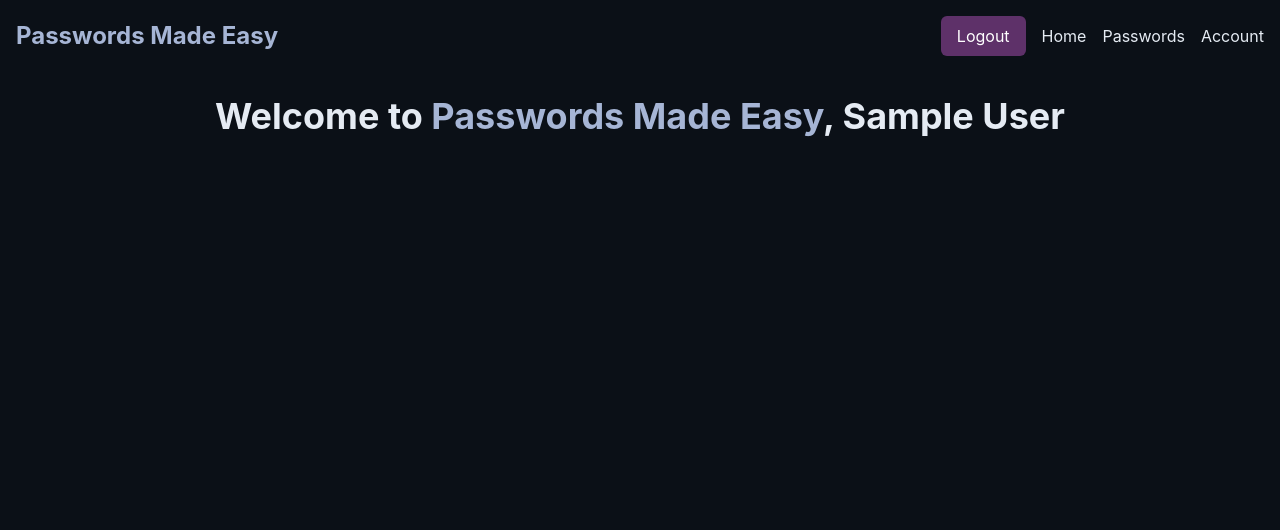
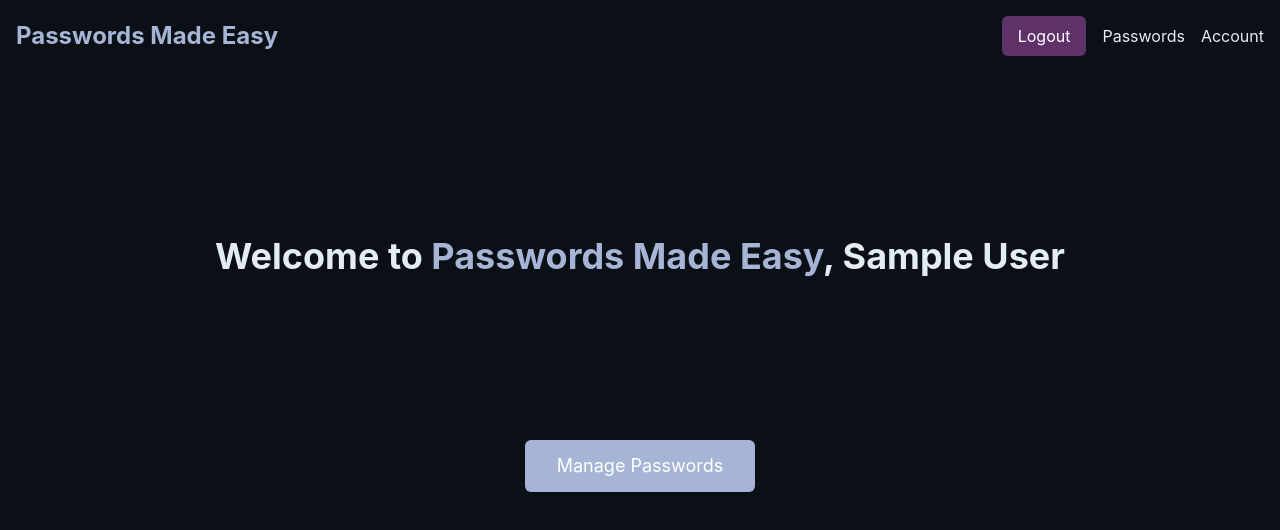
Before and after one commit to oliverEddy/PME, a React (Create React App) app in the folder password-manager/: page /home in a window 1280 px wide. Shown: the top 530 px of the page. Built offline with nearby package versions, Linux system fonts and the light colour scheme; no server answers; sample sign-in values are in the browser's storage.

Commit message:
Modify NavBar,
Refactor account page,

Add elements to home page

```diff
--- a/password-manager/src/components/NavBar.js
+++ b/password-manager/src/components/NavBar.js
@@ -32,11 +32,6 @@ const NavBar = () => {
             </button>
           </li>
           <li>
-            <Link to="/" className="hover:text-accent">
-              Home
-            </Link>
-          </li>
-          <li>
             <Link to="/passwords" className="hover:text-accent">
               Passwords
             </Link>
--- a/password-manager/src/pages/Account.js
+++ b/password-manager/src/pages/Account.js
@@ -33,9 +33,9 @@ const Account = () => {
     <div className="min-h-screen flex flex-col items-center bg-background text-text p-6">
       <h2 className="text-4xl font-bold mb-6">Account Page</h2>
       <UserProfile user={user} />
-      <div className="mt-4 space-y-2">
+      <div className="mt-8 space-y-6">
         <button
-          className="w-full py-2 px-4 bg-primary text-white rounded-md hover:bg-primary-dark"
+          className="py-3 px-8 bg-primary text-white rounded-md text-lg hover:bg-primary-dark"
           onClick={handleChangePassword}
         >
           Change Password
--- a/password-manager/src/pages/Home.js
+++ b/password-manager/src/pages/Home.js
@@ -1,8 +1,10 @@
 import React, { useEffect, useState } from 'react';
 import { auth } from '../firebase';
+import { useNavigate } from 'react-router-dom';
 
 const Home = () => {
   const [user, setUser] = useState(null);
+  const navigate = useNavigate();
 
   useEffect(() => {
     const fetchUserData = () => {
@@ -25,10 +27,18 @@ const Home = () => {
 
   return (
     <div className="min-h-screen flex flex-col items-center bg-background text-text p-6">
-      <div className="text-center mb-8">
-        <h1 className="text-4xl font-bold mb-4">
+      <div className="flex items-center justify-center" style={{ height: '40vh' }}>
+        <h1 className="text-4xl font-bold text-center">
           Welcome to <span className="text-primary">Passwords Made Easy</span>, {user.displayName}
         </h1>
+      </div>
+      <div className="flex items-center justify-center mt-6">
+        <button
+          onClick={() => navigate('/passwords')}
+          className="py-3 px-8 bg-primary text-white rounded-md text-lg hover:bg-primary-dark"
+        >
+          Manage Passwords
+        </button>
       </div>
     </div>
   );
```
